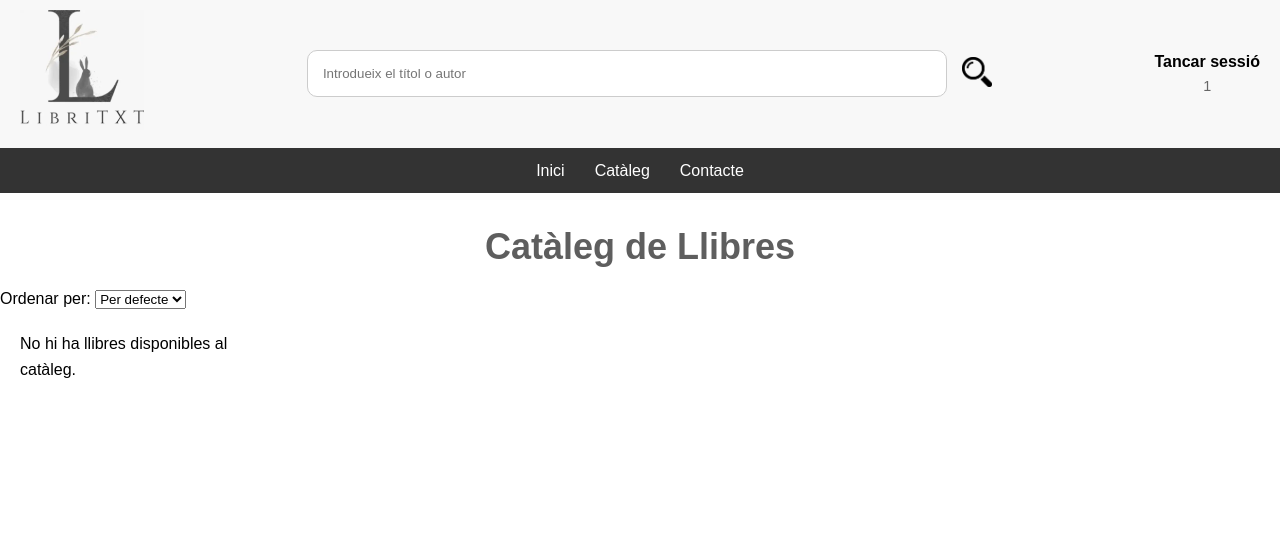
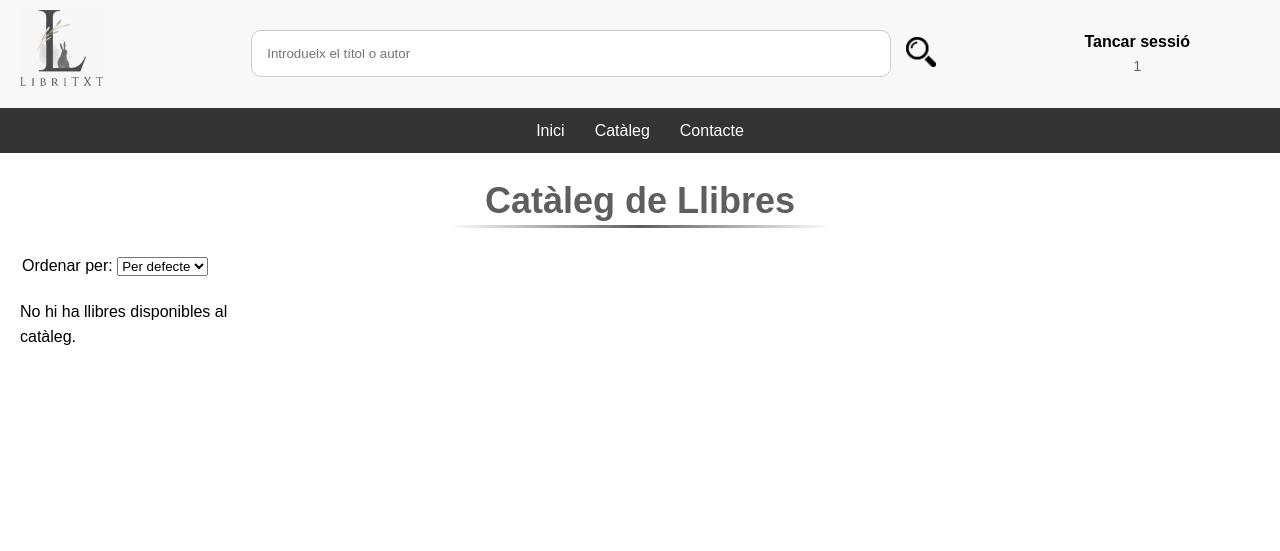
Before and after one commit to OriolFiblaSancho/Libritxt-2.0, a Flask app: page / in a window 1280 px wide. Shown: the top 551 px of the page. Run offline with Flask 3, Linux system fonts and the light colour scheme; the visitor is signed in with stand-in values (Sample User, id 1); data that the repository does not hold is empty.

Commit message:
Improved UX and UI

```diff
--- a/app.py
+++ b/app.py
@@ -124,7 +124,6 @@ def get_lending_status(isbn):
         conn.close()
     return None
 
-## START AQUI ##########################################
 # Lend a book to a user
 def lend_book(isbn, username):
     conn = get_mysql_connection()
--- a/static/style.css
+++ b/static/style.css
@@ -26,7 +26,7 @@ body {
 
 /* Logo */
 .logo img {
-    height: 15vh;
+    height: 10vh;
 }
 
 /* Barra de cerca */
@@ -56,6 +56,7 @@ body {
 /* Login (header) */
 .login {
     text-align: center;
+    margin-right: 70px;
 }
 
 .login a {
@@ -226,14 +227,36 @@ h1 {
     margin-bottom: 10px;
 }
 
-h3 {
+h3{
     font-size: 36px;
     font-weight: bold;
     color: #5e5e5e;
-    margin-bottom: 10px;
     text-align: center;
     margin-top: 25px;
 }
+
+#h3_cataleg {
+    font-size: 36px;
+    font-weight: bold;
+    color: #5e5e5e;
+    text-align: center;
+    margin-top: 25px;
+    line-height: 45px;
+    position: relative;
+    padding-bottom: 5px;
+}
+
+#h3_cataleg::after {
+    content: "";
+    position: absolute;
+    bottom: 0;
+    left: 50%;
+    transform: translateX(-50%);
+    width: 30%;
+    height: 3px;
+    background: linear-gradient(90deg, transparent, #5e5e5e, transparent);
+}
+
 .author {
     font-size: 16px;
     color: #555;
@@ -460,6 +483,15 @@ h3 {
     text-decoration: underline;
 }
 
+/* Sort options */
+.sort-options{
+    margin-left: 22px;
+    margin-top: 25px;
+}
+
+
+
+
 /* Responsive design */
 @media (max-width: 768px) {
     .footer-content {
--- a/templates/base.html
+++ b/templates/base.html
@@ -10,7 +10,10 @@
     <header>
         <div class="header-container">
             <div class="logo">
-                <img src="{{ url_for('static', filename='images/Libritxt.png') }}" alt="Logo Biblioteca Digital">
+                <a href="{{ url_for('index') }}">
+                    <img src="{{ url_for('static', filename='images/Libritxt.png') }}" alt="Logo Biblioteca Digital">
+                </a>
+
             </div>
             <div class="search-bar">
                 <input type="text" id="search" placeholder="Introdueix el títol o autor" onkeypress="buscarLlibre()">
--- a/templates/contacte.html
+++ b/templates/contacte.html
@@ -11,7 +11,9 @@
     <header>
         <div class="header-container">
             <div class="logo">
-                <img src="{{ url_for('static', filename='images/Libritxt.png') }}" alt="Logo Biblioteca Digital">
+                <a href="{{ url_for('index') }}">
+                    <img src="{{ url_for('static', filename='images/Libritxt.png') }}" alt="Logo Biblioteca Digital">
+                </a>
             </div>
             <div class="search-bar">
                 <input type="text" id="search" placeholder="Introdueix el títol o autor">
--- a/templates/index.html
+++ b/templates/index.html
@@ -7,7 +7,7 @@
         <div class="catalog-container">
             <!-- Catàleg de llibres -->
             <div class="main-content">
-                <h3>Catàleg de Llibres</h3>
+                <h3 id="h3_cataleg">Catàleg de Llibres</h3>
                 <!-- Menú per ordenar -->
                 <div class="sort-options">
                     <label for="sort">Ordenar per: </label>
--- a/templates/politica-privacitat.html
+++ b/templates/politica-privacitat.html
@@ -11,7 +11,9 @@
     <header>
         <div class="header-container">
             <div class="logo">
-                <img src="{{ url_for('static', filename='images/Libritxt.png') }}" alt="Logo Biblioteca Digital">
+                <a href="{{ url_for('index') }}">
+                    <img src="{{ url_for('static', filename='images/Libritxt.png') }}" alt="Logo Biblioteca Digital">
+                </a>
             </div>
             <div class="search-bar">
                 <input type="text" id="search" placeholder="Introdueix el títol o autor">
```
